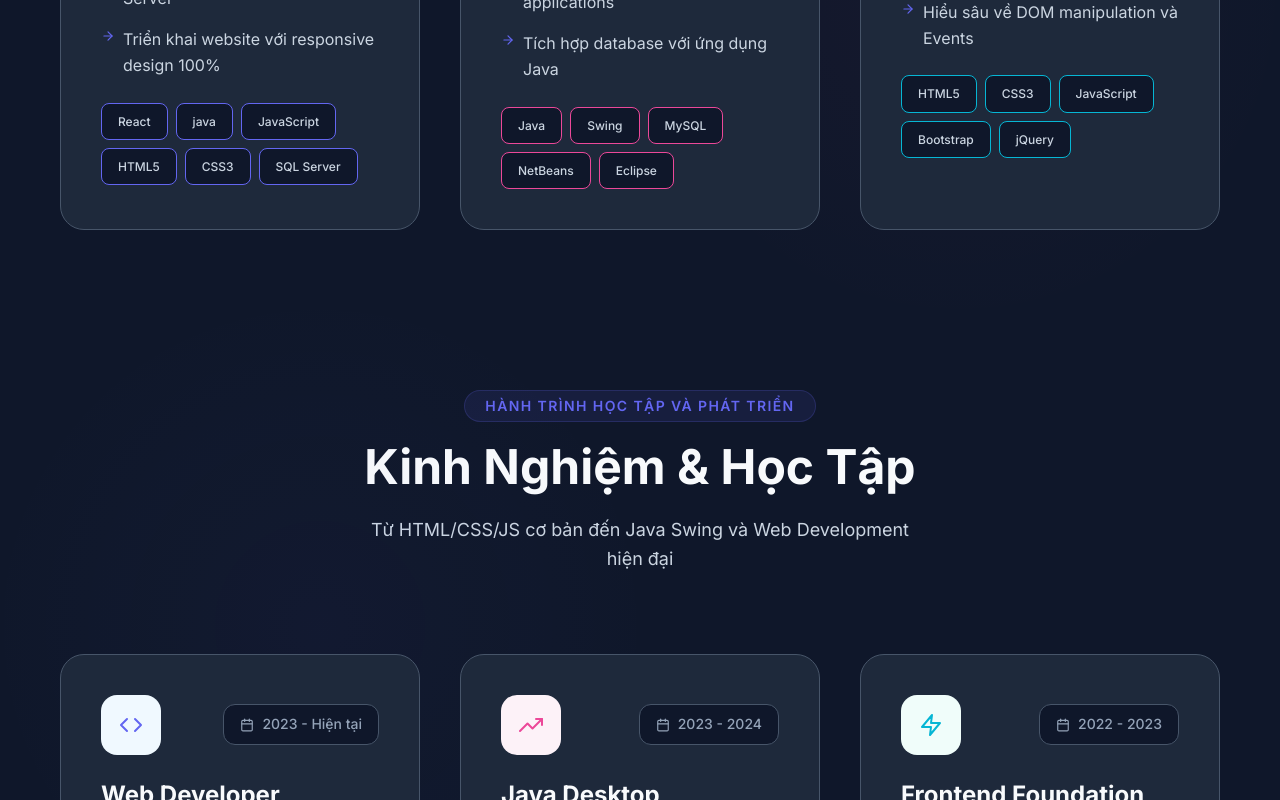
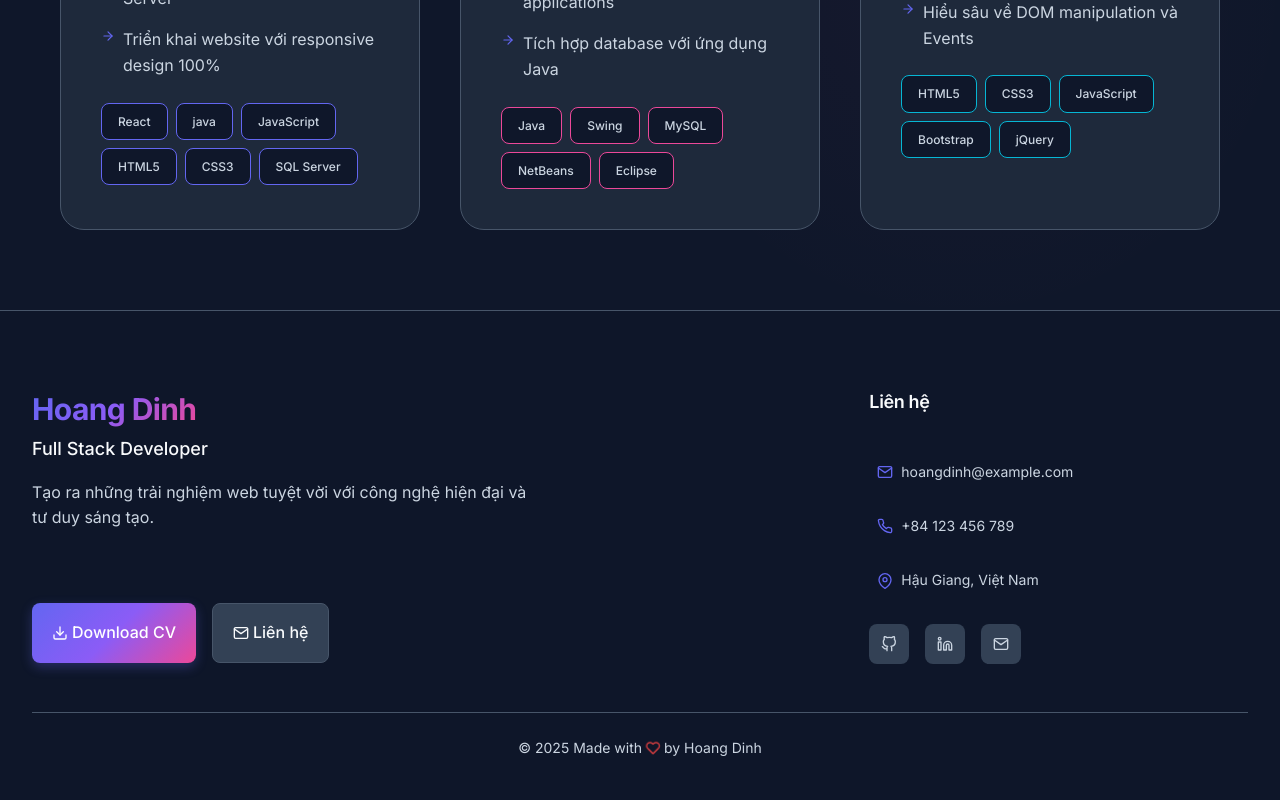
Before and after one commit to nhdinhdev03/ProfileTest, a React (Vite) app: page / in a window 1280 px wide. Shown: the part 2000-2800 px from the top of the page. Built offline with nearby package versions, Linux system fonts and the light colour scheme.

Commit message:
tối ưu

```diff
--- a/src/App.jsx
+++ b/src/App.jsx
@@ -5,8 +5,8 @@ import MainLayout from "layouts/MainLayout";
 import { useTheme } from "hooks/useTheme";
 import { publicRoutes } from "router";
 import { ROUTES } from "router/routeConstants";
-import ScrollToTopOnNavigate from "components/ScrollToTopOnNavigate/ScrollToTopOnNavigate";
-import ScrollToTop from "components/ScrollToTop/ScrollToTop";
+import ScrollToTopOnNavigate from "components/Scroll/ScrollToTopOnNavigate/ScrollToTopOnNavigate";
+import ScrollToTop from "components/Scroll/ScrollToTop/ScrollToTop";
 import "styles/App.scss";
 
 function App() {
--- a/src/Layouts/Footer/Footer.jsx
+++ b/src/Layouts/Footer/Footer.jsx
@@ -8,7 +8,7 @@ import {
   FiMapPin,
   FiDownload
 } from 'react-icons/fi'
-import ScrollToTop from 'components/ScrollToTop/ScrollToTop'
+
 import './Footer.scss'
 
 const Footer = memo(() => {
@@ -108,8 +108,6 @@ const Footer = memo(() => {
         </div>
       </div>
 
-      {/* Scroll to Top Component */}
-      <ScrollToTop />
     </footer>
   )
 })
--- a/src/Pages/Hero/Hero.jsx
+++ b/src/Pages/Hero/Hero.jsx
@@ -1215,8 +1215,7 @@ function Hero() {
       </div>
     </motion.section>
     <Experience />
-     <Experience />
-      <Experience />
+
     </>
   );
 
--- a/src/components/ScrollToTopOnNavigate/ScrollToTopOnNavigate.jsx
+++ b/src/components/Scroll/ScrollToTopOnNavigate/ScrollToTopOnNavigate.jsx
@@ -1,6 +1,7 @@
 import { useEffect, useRef, useCallback } from 'react';
 import { useLocation } from 'react-router-dom';
-import { smoothScrollTo } from '../../utils/scroll';
+import { smoothScrollTo } from 'utils/scroll';
+
 
 // Component này sẽ tự động cuộn lên đầu trang khi route thay đổi
 function ScrollToTopOnNavigate() {
```
Also changed, not shown: src/components/Scroll/ScrollToTop/ScrollToTop.jsx (renamed from src/components/ScrollToTop/ScrollToTop.jsx), src/components/Scroll/ScrollToTop/ScrollToTop.scss (renamed from src/components/ScrollToTop/ScrollToTop.scss).
